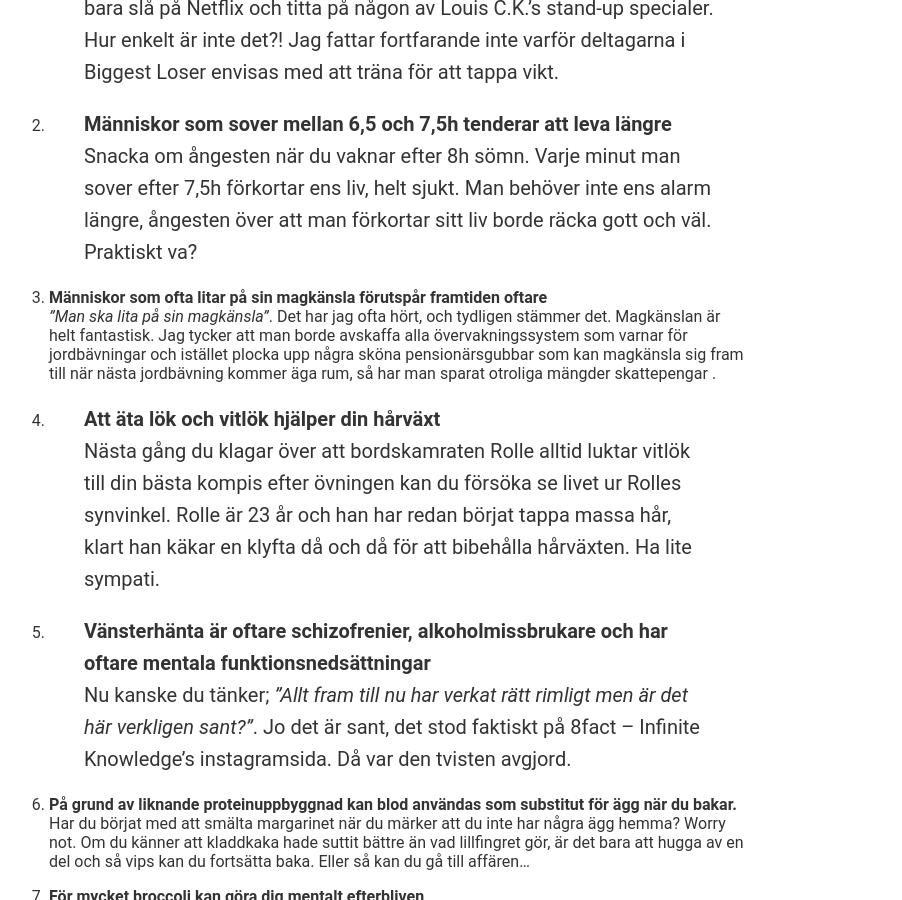
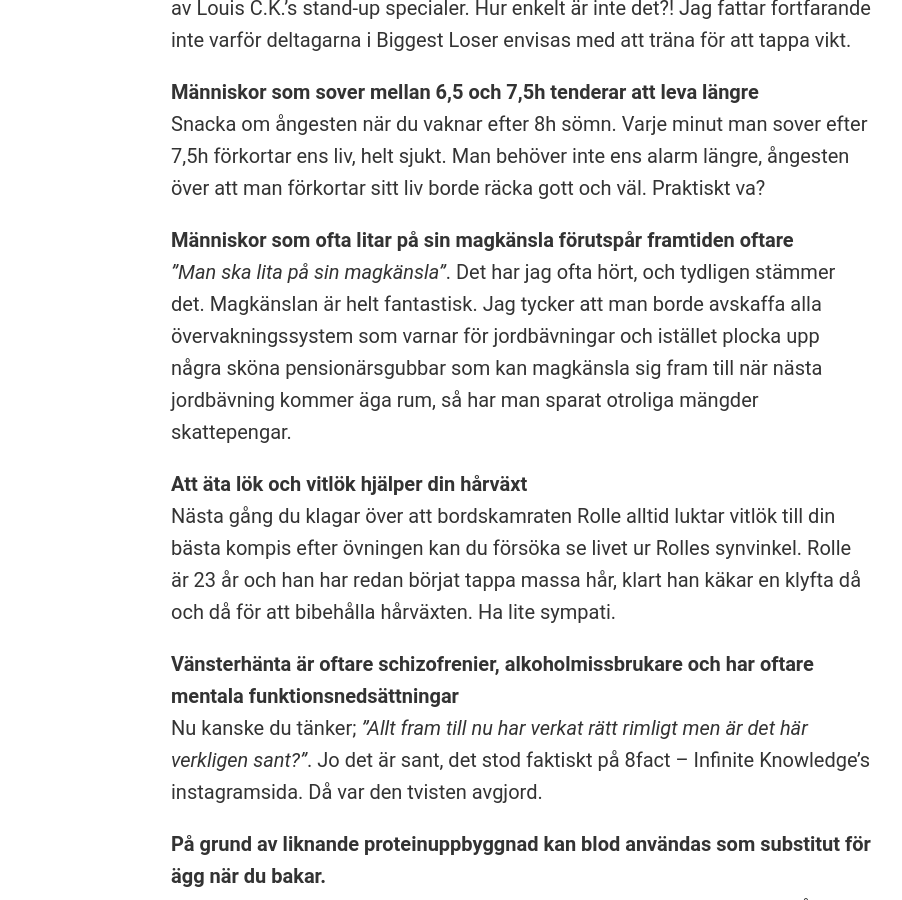
Before and after one commit to datasektionen/dbuggen, a Jekyll site: the page built from _posts/2017-05-08-topp-8.md, in a window 1280 px wide and 900 px high, scrolled down 1154 px. Shown: the whole window, without its empty margins (119-1021 px from the left). Built offline with Jekyll 4.4.1, drawn with Linux system fonts in a browser that asks for light colours; some of the changed lines change nothing that is shown.

Commit message:
fixa emils skit

```diff
--- a/_posts/2017-05-08-topp-8.md
+++ b/_posts/2017-05-08-topp-8.md
@@ -7,26 +7,28 @@ author: Mohammad Omer
 
 Har du någonsin surfat runt på the world wide web och läst något som bara är för otroligt för att vara sant? Det kanske är så att det är för otroligt för att vara sant. Det är det som är så jobbigt med interwebs, vem som helst kan skriva vad som helst. Man kan aldrig veta vad som är sant och vad som inte är sant före man sätter sig in i ämnet och granskar källorna som används. Så då är det ju skönt att jag redan gjort massa källgranskning och i den här artikeln kan berätta 8 otroliga fakta som är helt absolut 100% sanna. Asså hela artikeln är jättesann, inget är lögn. Jag lovar. Allt är assant…
 
-1. 	**Att skratta i en timme kan bränna lika mycket kalorier som att lyfta vikter i 30 minuter**
+**Att skratta i en timme kan bränna lika mycket kalorier som att lyfta vikter i 30 minuter**
 Hade du tänkt gå till gymmet idag? Lönlöst. Istället för att du ska behöva söka genom garderoben efter träningskläder, dra på dig dojjorna, gå ut i snön och trängas med svettiga pensionärer kan du bara slå på Netflix och titta på någon av Louis C.K.’s stand-up specialer. Hur enkelt är inte det?! Jag fattar fortfarande inte varför deltagarna i Biggest Loser envisas med att träna för att tappa vikt.
 
-2. 	**Människor som sover mellan 6,5 och 7,5h tenderar att leva längre**
+**Människor som sover mellan 6,5 och 7,5h tenderar att leva längre**
 Snacka om ångesten när du vaknar efter 8h sömn. Varje minut man sover efter 7,5h förkortar ens liv, helt sjukt. Man behöver inte ens alarm längre, ångesten över att man förkortar sitt liv borde räcka gott och väl. Praktiskt va?
 
-3. 	**Människor som ofta litar på sin magkänsla förutspår framtiden oftare**
-*”Man ska lita på sin magkänsla”*. Det har jag ofta hört, och tydligen stämmer det. Magkänslan är helt fantastisk. Jag tycker att man borde avskaffa alla övervakningssystem som varnar för jordbävningar och istället plocka upp några sköna pensionärsgubbar som kan magkänsla sig fram till när nästa jordbävning kommer äga rum, så har man sparat otroliga mängder skattepengar
-.
-4. 	**Att äta lök och vitlök hjälper din hårväxt**
+**Människor som ofta litar på sin magkänsla förutspår framtiden oftare**
+*”Man ska lita på sin magkänsla”*. Det har jag ofta hört, och tydligen stämmer det. Magkänslan är helt fantastisk. Jag tycker att man borde avskaffa alla övervakningssystem som varnar för jordbävningar och istället plocka upp några sköna pensionärsgubbar som kan magkänsla sig fram till när nästa jordbävning kommer äga rum, så har man sparat otroliga mängder skattepengar.
+
+**Att äta lök och vitlök hjälper din hårväxt**
 Nästa gång du klagar över att bordskamraten Rolle alltid luktar vitlök till din bästa kompis efter övningen kan du försöka se livet ur Rolles synvinkel. Rolle är 23 år och han har redan börjat tappa massa hår, klart han käkar en klyfta då och då för att bibehålla hårväxten. Ha lite sympati.
 
-5. 	**Vänsterhänta är oftare schizofrenier, alkoholmissbrukare och har oftare mentala funktionsnedsättningar**
+**Vänsterhänta är oftare schizofrenier, alkoholmissbrukare och har oftare mentala funktionsnedsättningar**
 Nu kanske du tänker; *”Allt fram till nu har verkat rätt rimligt men är det här verkligen sant?”*. Jo det är sant, det stod faktiskt på 8fact – Infinite Knowledge’s instagramsida. Då var den tvisten avgjord.
 
-6. 	**På grund av liknande proteinuppbyggnad kan blod användas som substitut för ägg när du bakar.**
+**På grund av liknande proteinuppbyggnad kan blod användas som substitut för ägg när du bakar.**
 Har du börjat med att smälta margarinet när du märker att du inte har några ägg hemma? Worry not. Om du känner att kladdkaka hade suttit bättre än vad lillfingret gör, är det bara att hugga av en del och så vips kan du fortsätta baka. Eller så kan du gå till affären…
-7. 	**För mycket broccoli kan göra dig mentalt efterbliven**
+
+**För mycket broccoli kan göra dig mentalt efterbliven**
 You guessed it! 8fact – Infinite Knowledge back with some cray facts! Så känner du att du börjar halka efter i skolan är det kanske dags att byta ut broccolisoppan mot en kebabtallrik.
-8. 	**Trebenta sköldpaddor lever längre än fyrbenta**
+
+**Trebenta sköldpaddor lever längre än fyrbenta**
 Det är faktiskt så att evolutionen har spelat ett spratt, prankat, ägnat sig åt rackartyg, pick the name, när det kommer till sköldpaddor. Det fjärde benet är anledningen till att de är så långsamma, trebenta sköldpaddor har uppmätts i hastigheter som närmar sig gepardens.
 
 Is your mind blown or is your mind blown? Fantastiskt hur mycket man kan lära sig från internet. Kika in nästa vecka när jag berättar hur jag efter att ha tittat på en youtube tutorial kunde utföra en hjärttransplantation.
```
